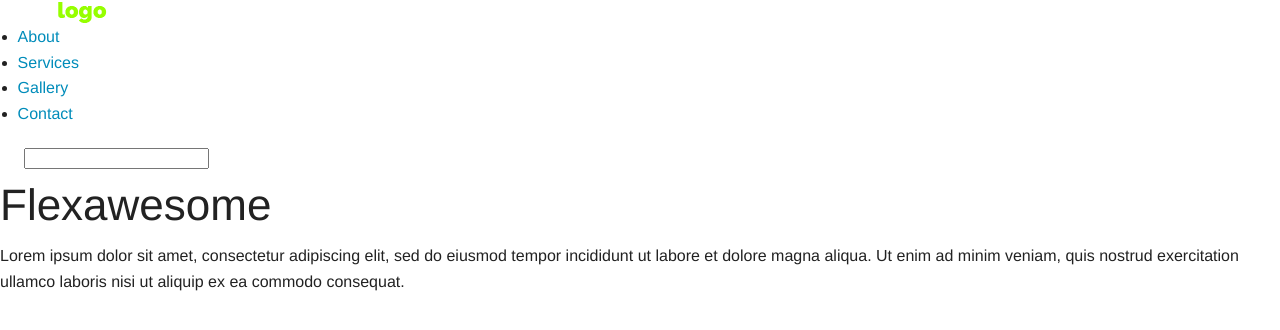
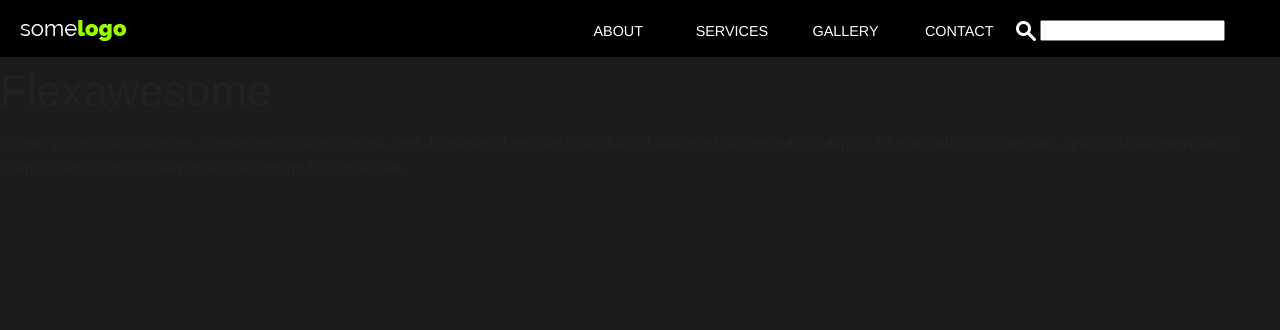
Before and after one commit to pantpap/flex-nav-bar, a plain HTML site: page index.html in a window 1280 px wide. Drawn offline with Linux system fonts and the light colour scheme.

Commit message:
css for the navigation bar

```diff
--- a/css/custom.css
+++ b/css/custom.css
@@ -0,0 +1,50 @@
+html, body{
+    height:100%;
+    background: #1c1c1c;
+}
+a:hover{
+    color: gray;
+}
+
+header{
+    display: flex;
+    background: #000;
+    justify-content: space-around;
+    flex-flow: row wrap;
+    padding-top: 18px;
+}
+
+.child{
+    flex-grow: 1;
+}
+
+ul{
+    list-style-type: none;
+    display: flex;
+    flex-flow: row wrap;
+    width: 400px;
+    margin: 0;
+    padding: 0;
+}
+
+ul li{
+    flex-grow: 1;
+    text-align: center;
+    width: 100px;
+}
+
+ul li a{
+    color: #fff;
+    font-size: .9em;
+    text-transform: uppercase;
+}
+
+header div:nth-child(1){
+    flex-grow: 8;
+    width: 125px;
+    padding-bottom: 15px;
+}
+
+header div:nth-child(1) img{
+   margin-left: 20px;
+}
```
Also changed, not shown: index.html (line endings or trailing spaces).
